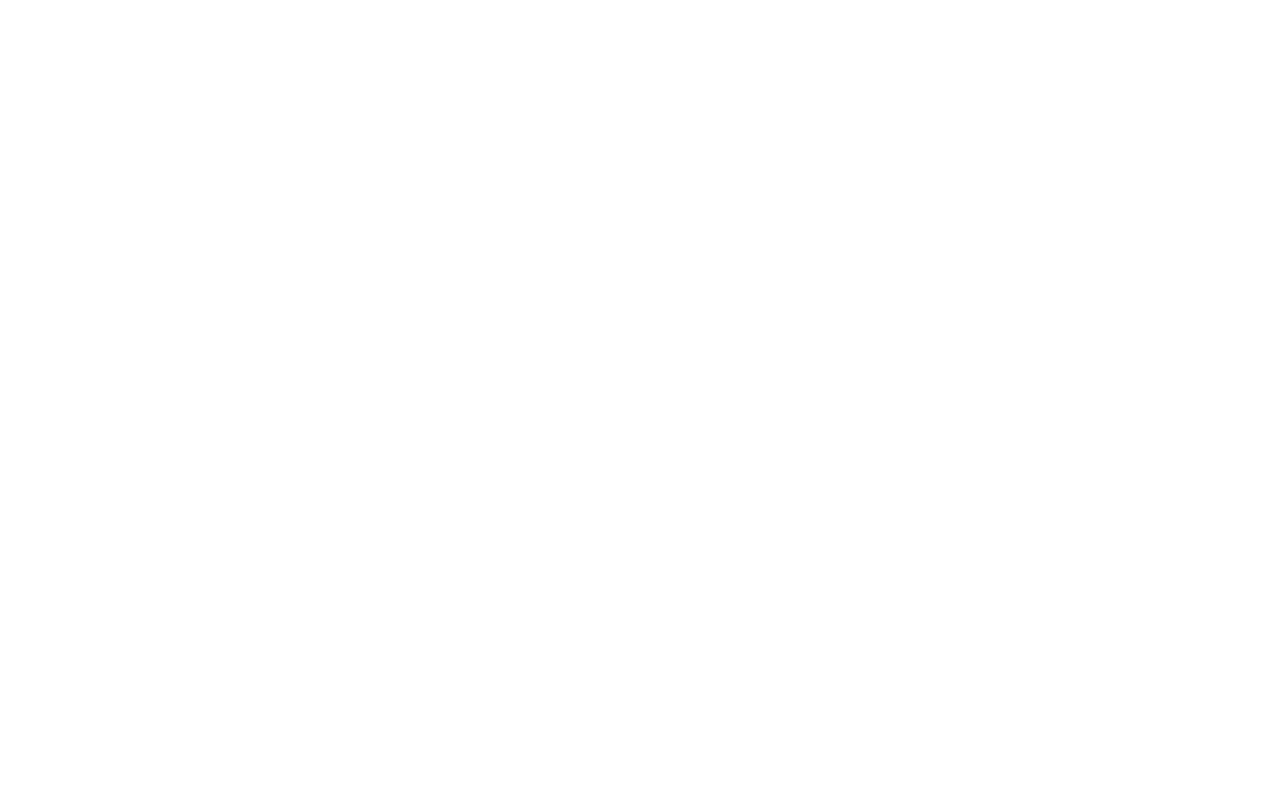
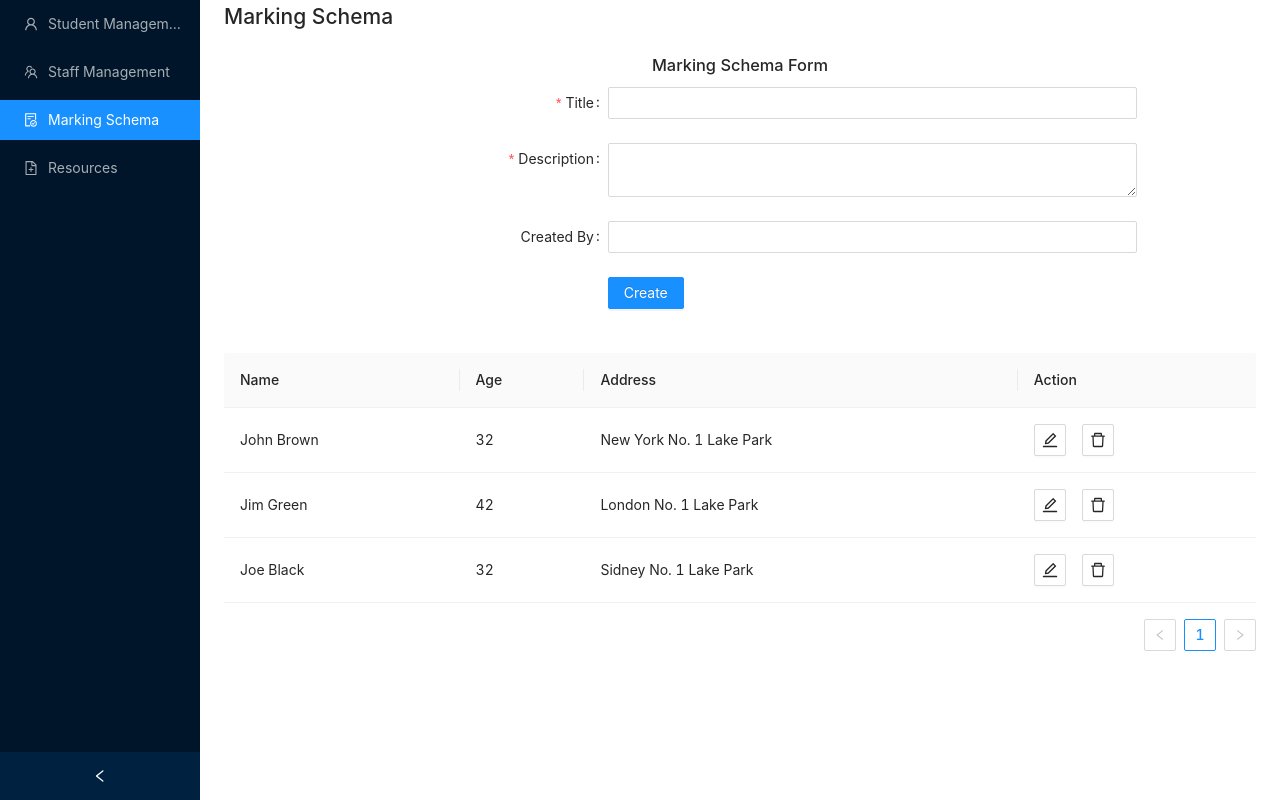
Before and after one commit to kelum99/af-project, a React (Vite) app in the folder af-project-fe/: page /markingschema in a window 1280 px wide. Before the commit this address had no page. Shown: the top 800 px of the page. Built offline with nearby package versions, Linux system fonts and the light colour scheme.

Commit message:
Admin UI

```diff
--- a/af-project-fe/src/MainRouter.jsx
+++ b/af-project-fe/src/MainRouter.jsx
@@ -1,16 +1,21 @@
 import React from 'react';
 import { Route, Routes } from 'react-router-dom';
-import UserManagement from './pages/Admin/userManagement';
+import StudentManagement from './pages/Admin/studentManagement';
 import Login from './components/Login';
 import TopicEvaluation from './pages/staff/topicEvaluation';
-
+import MarkingSchema from './pages/Admin/markingSchema';
+import StaffManagement from './pages/Admin/staffManagment';
+import Resources from './pages/Admin/Resources';
 const MainRouter = () => {
   return (
     <>
       <Routes>
         <Route path="/" element={<Login />} />
-        <Route path="/usermanagement" element={<UserManagement />} />
+        <Route path="/studentmanagement" element={<StudentManagement />} />
         <Route path="/topicEvaluation" element={<TopicEvaluation />} />
+        <Route path="/markingschema" element={<MarkingSchema />} />
+        <Route path="/staffmanagement" element={<StaffManagement />} />
+        <Route path="/resources" element={<Resources />} />
       </Routes>
     </>
   );
--- a/af-project-fe/src/components/AdminSlider.jsx
+++ b/af-project-fe/src/components/AdminSlider.jsx
@@ -1,10 +1,10 @@
 import React, { useMemo } from 'react';
 import { Menu, Button, Layout } from 'antd';
 import './ComponentsStyles.css';
-import { UserOutlined, PieChartOutlined, FileDoneOutlined } from '@ant-design/icons';
+import { UserOutlined, FileAddOutlined, TeamOutlined, FileDoneOutlined } from '@ant-design/icons';
 import { Link, useLocation } from 'react-router-dom';
 
-const AdminSlider = (selectedKey, openKeys) => {
+const AdminSlider = () => {
   const { Sider } = Layout;
   const [collapsed, setCollapsed] = React.useState(false);
   const location = useLocation();
@@ -12,14 +12,6 @@ const AdminSlider = (selectedKey, openKeys) => {
   const onCollapse = () => {
     setCollapsed(!collapsed);
   };
-
-  const SiderKeys = useMemo(() => {
-    const list = location.pathname.split('/');
-    return {
-      selectedKeys: list.length > 2 ? list[2] : list[1],
-      openKeys: list.length > 2 ? list[1] : ''
-    };
-  }, [location]);
 
   return (
     <div>
@@ -33,24 +25,37 @@ const AdminSlider = (selectedKey, openKeys) => {
         collapsible
         collapsed={collapsed}
         onCollapse={onCollapse}>
-        <Menu mode="inline" theme="dark" defaultSelectedKeys={['1']} defaultOpenKeys={['sub1']}>
-          <Menu.Item key={['1']}>
-            <Link to={'/usermanagement'}>
+        <Menu
+          mode="inline"
+          theme="dark"
+          defaultSelectedKeys={['/studentmanagement']}
+          selectedKeys={[location.pathname]}>
+          <Menu.Item key={['/studentmanagement']}>
+            <Link to={'/studentmanagement'}>
               <UserOutlined />
-              <span>User Management</span>
+              <span>Student Management</span>
             </Link>
           </Menu.Item>
-          <Menu.Item>
-            <PieChartOutlined />
-            <span>Option 3</span>
+
+          <Menu.Item key={['/staffmanagement']}>
+            <Link to={'/staffmanagement'}>
+              <TeamOutlined />
+              <span>Staff Management</span>
+            </Link>
           </Menu.Item>
-          <Menu.Item>
-            <PieChartOutlined />
-            <span>Option 4</span>
+
+          <Menu.Item key={['/markingschema']}>
+            <Link to={'/markingschema'}>
+              <FileDoneOutlined />
+              <span>Marking Schema</span>
+            </Link>
           </Menu.Item>
-          <Menu.Item>
-            <PieChartOutlined />
-            <span>Option 5</span>
+
+          <Menu.Item key={['/resources']}>
+            <Link to={'/resources'}>
+              <FileAddOutlined />
+              <span>Resources</span>
+            </Link>
           </Menu.Item>
         </Menu>
       </Sider>
--- a/af-project-fe/src/components/Login.jsx
+++ b/af-project-fe/src/components/Login.jsx
@@ -59,7 +59,7 @@ function Login() {
               htmlType="submit"
               className="loginBtn"
               onClick={() => {
-                navigate('/usermanagement');
+                navigate('/studentmanagement');
               }}>
               Login
             </Button>
--- /dev/null
+++ b/af-project-fe/src/pages/Admin/AdminStyles.css
@@ -0,0 +1,7 @@
+.form-container{
+    display: flex;
+    flex-direction: column;
+    align-items: center;
+    justify-content: flex-start;
+    margin: 20px;
+}
--- /dev/null
+++ b/af-project-fe/src/pages/Admin/Resources.jsx
@@ -0,0 +1,46 @@
+import React from 'react';
+import MainLayout from '../../components/MainLayout';
+import { Table } from 'antd';
+
+const dataSource = [
+  {
+    key: '1',
+    name: 'Mike',
+    age: 32,
+    address: '10 Downing Street'
+  },
+  {
+    key: '2',
+    name: 'John',
+    age: 42,
+    address: '10 Downing Street'
+  }
+];
+
+const columns = [
+  {
+    title: 'Name',
+    dataIndex: 'name',
+    key: 'name'
+  },
+  {
+    title: 'Age',
+    dataIndex: 'age',
+    key: 'age'
+  },
+  {
+    title: 'Address',
+    dataIndex: 'address',
+    key: 'address'
+  }
+];
+
+const Resources = () => {
+  return (
+    <MainLayout title={'Resources'}>
+      <Table dataSource={dataSource} columns={columns} />
+    </MainLayout>
+  );
+};
+
+export default Resources;
--- /dev/null
+++ b/af-project-fe/src/pages/Admin/markingSchema.jsx
@@ -0,0 +1,101 @@
+import React from 'react';
+import MainLayout from '../../components/MainLayout';
+import { Table, Space, Button, Popconfirm, Form, Input } from 'antd';
+import { DeleteOutlined, EditOutlined } from '@ant-design/icons';
+import './AdminStyles.css';
+
+const data = [
+  {
+    key: '1',
+    name: 'John Brown',
+    age: 32,
+    address: 'New York No. 1 Lake Park'
+  },
+  {
+    key: '2',
+    name: 'Jim Green',
+    age: 42,
+    address: 'London No. 1 Lake Park'
+  },
+  {
+    key: '3',
+    name: 'Joe Black',
+    age: 32,
+    address: 'Sidney No. 1 Lake Park'
+  }
+];
+
+const MarkingSchema = () => {
+  const columns = [
+    {
+      title: 'Name',
+      dataIndex: 'name',
+      key: 'name'
+    },
+    {
+      title: 'Age',
+      dataIndex: 'age',
+      key: 'age'
+    },
+    {
+      title: 'Address',
+      dataIndex: 'address',
+      key: 'address'
+    },
+    {
+      title: 'Action',
+      key: 'action',
+      render: (text, record) => (
+        <Space size="middle">
+          <Button icon={<EditOutlined />} />
+          <Popconfirm placement="right" title={msg} okText="Yes" cancelText="No">
+            <Button icon={<DeleteOutlined />} />
+          </Popconfirm>
+        </Space>
+      )
+    }
+  ];
+  const msg = 'Are you sure you want to delete user?';
+  return (
+    <MainLayout title={'Marking Schema'}>
+      <div className="form-container">
+        <h3>Marking Schema Form</h3>
+        <Form
+          name="basic"
+          labelCol={{ span: 8 }}
+          wrapperCol={{ span: 16 }}
+          autoComplete="off"
+          style={{ width: '80%' }}>
+          <Form.Item
+            label="Title"
+            name="title"
+            rules={[{ required: true, message: 'Please input title!' }]}>
+            <Input />
+          </Form.Item>
+
+          <Form.Item
+            label="Description"
+            name="description"
+            rules={[{ required: true, message: 'Please input your Description!' }]}>
+            <Input.TextArea />
+          </Form.Item>
+
+          <Form.Item label="Created By" name="createdby">
+            <Input />
+          </Form.Item>
+
+          <Form.Item wrapperCol={{ offset: 8, span: 16 }}>
+            <Button type="primary" htmlType="submit">
+              Create
+            </Button>
+          </Form.Item>
+        </Form>
+      </div>
+      <div>
+        <Table columns={columns} dataSource={data} />
+      </div>
+    </MainLayout>
+  );
+};
+
+export default MarkingSchema;
--- /dev/null
+++ b/af-project-fe/src/pages/Admin/staffManagment.jsx
@@ -0,0 +1,68 @@
+import React from 'react';
+import MainLayout from '../../components/MainLayout';
+import { Table, Space, Button, Popconfirm } from 'antd';
+import { DeleteOutlined, EditOutlined, PlusOutlined } from '@ant-design/icons';
+
+const data = [
+  {
+    key: '1',
+    name: 'John Brown',
+    age: 32,
+    address: 'New York No. 1 Lake Park'
+  },
+  {
+    key: '2',
+    name: 'Jim Green',
+    age: 42,
+    address: 'London No. 1 Lake Park'
+  },
+  {
+    key: '3',
+    name: 'Joe Black',
+    age: 32,
+    address: 'Sidney No. 1 Lake Park'
+  }
+];
+
+const StaffManagement = () => {
+  const columns = [
+    {
+      title: 'Name',
+      dataIndex: 'name',
+      key: 'name'
+    },
+    {
+      title: 'Age',
+      dataIndex: 'age',
+      key: 'age'
+    },
+    {
+      title: 'Address',
+      dataIndex: 'address',
+      key: 'address'
+    },
+    {
+      title: 'Action',
+      key: 'action',
+      render: (text, record) => (
+        <Space size="middle">
+          <Button icon={<EditOutlined />} />
+          <Popconfirm placement="right" title={msg} okText="Yes" cancelText="No">
+            <Button icon={<DeleteOutlined />} />
+          </Popconfirm>
+          <Button icon={<PlusOutlined />} />
+        </Space>
+      )
+    }
+  ];
+  const msg = 'Are you sure you want to delete user?';
+  return (
+    <MainLayout title={'Staff Management'}>
+      <div>
+        <Table columns={columns} dataSource={data} />
+      </div>
+    </MainLayout>
+  );
+};
+
+export default StaffManagement;
--- a/af-project-fe/src/pages/Admin/userManagement.jsx
+++ b/af-project-fe/src/pages/Admin/studentManagement.jsx
@@ -24,13 +24,12 @@ const data = [
   }
 ];
 
-const UserManagement = () => {
+const StudentManagement = () => {
   const columns = [
     {
       title: 'Name',
       dataIndex: 'name',
-      key: 'name',
-      render: (text) => <a>{text}</a>
+      key: 'name'
     },
     {
       title: 'Age',
@@ -57,8 +56,7 @@ const UserManagement = () => {
   ];
   const msg = 'Are you sure you want to delete user?';
   return (
-    <MainLayout>
-      <h2 style={{ color: '#fff' }}>User Management</h2>
+    <MainLayout title={'Student Management'}>
       <div>
         <Table columns={columns} dataSource={data} />
       </div>
@@ -66,4 +64,4 @@ const UserManagement = () => {
   );
 };
 
-export default UserManagement;
+export default StudentManagement;
```
